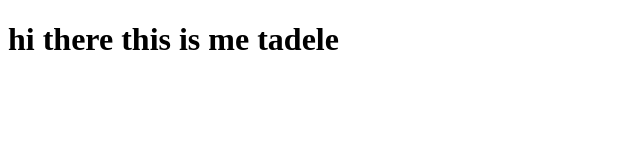
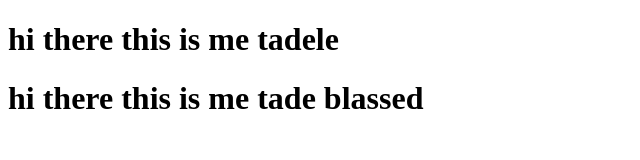
Before and after one commit to tadeledereje/myportfolio, a plain HTML site: page home.html in a window 1280 px wide. Shown: the whole page, without its empty margins (0-640 px from the left). Drawn offline with Linux system fonts and the light colour scheme.

Commit message:
new commitment

```diff
--- a/home.html
+++ b/home.html
@@ -7,5 +7,6 @@
 </head>
 <body>
     <h1>hi there this is me tadele</h1>
+    <h1>hi there this is me tade blassed</h1>
 </body>
 </html>
```
